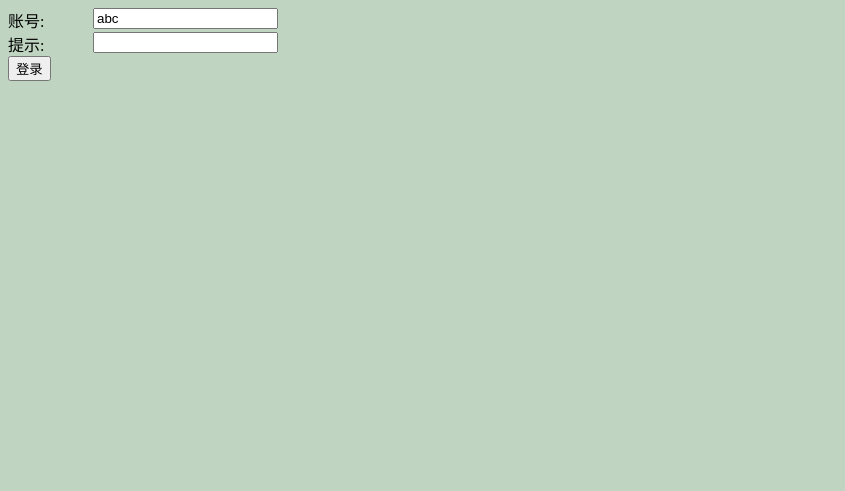
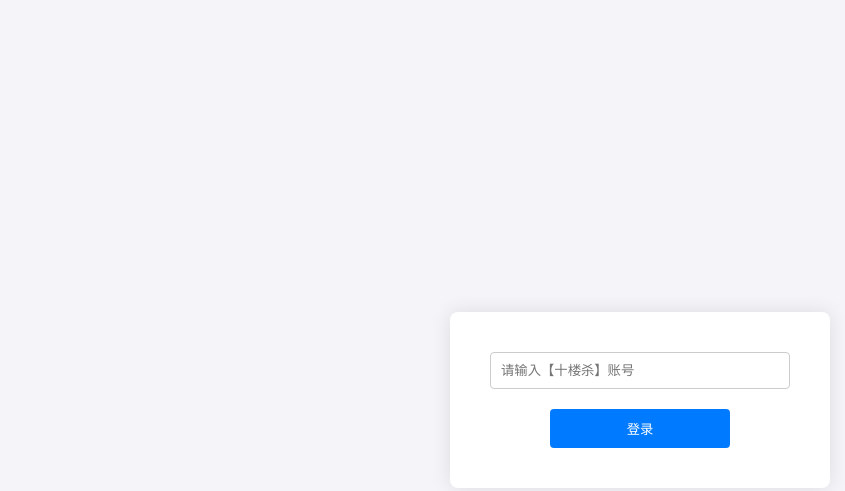
Before and after one commit to xiaobaobao007/TenthFloorKill, a plain HTML site: page client/main.html in a window 1280 px wide. Shown: the whole page, without its empty margins (0-845 px from the left). Drawn offline with Linux system fonts and the light colour scheme.

Commit message:
登录界面

```diff
--- a/client/main.html
+++ b/client/main.html
@@ -3,21 +3,11 @@
 
 <head>
     <meta charset="UTF-8">
-    <title>Canvas Falling Balls</title>
+    <meta name="viewport" content="width=device-width, initial-scale=1.0">
+    <title>十楼杀</title>
 </head>
 
 <body>
-
-<div>
-    <a>账号:</a>
-    <input id="account" value="abc"/>
-
-    </br> <a>提示:</a>
-    <input id="tips" value=""/>
-    </br>
-</div>
-
-<button onclick="login()">登录</button>
 
 <script src="static/scripts/routes/ClientRoutes.js"></script>
 <script src="static/scripts/routes/BaseRoutes.js"></script>
@@ -25,10 +15,19 @@
 <script src="static/scripts/util/WsConnectUtil.js"></script>
 <script src="static/scripts/util/ClientRoutes.js"></script>
 <script src="static/scripts/Init.js"></script>
-<link rel="stylesheet" href="static/css/main.css"/>
+<link rel="stylesheet" href="static/css/login.css"/>
+
+<div class="login-container">
+    <div class="input-group">
+        <input type="text" id="account" oninput="validateInput(this)" placeholder="请输入【十楼杀】账号">
+    </div>
+    <button onclick="login()">登录</button>
+</div>
+<script>
+    function validateInput(input) {
+        input.value = input.value.replace(/[^a-zA-Z0-9]/g, '');
+    }
+</script>
 </body>
 
-<script>
-</script>
-
 </html>
--- /dev/null
+++ b/client/static/css/login.css
@@ -0,0 +1,57 @@
+body {
+    font-family: Arial, sans-serif;
+    background-color: #f4f4f9;
+    display: flex;
+    justify-content: center;
+    align-items: center;
+    height: 100vh;
+    margin: 0;
+}
+
+.login-container {
+    background-color: #fff;
+    padding: 40px;
+    border-radius: 8px;
+    box-shadow: 0 0 20px rgba(0, 0, 0, 0.1);
+    width: 300px;
+}
+
+.login-container h2 {
+    text-align: center;
+    margin-bottom: 30px;
+    color: #333;
+}
+
+.input-group {
+    margin-bottom: 20px;
+}
+
+.input-group label {
+    display: block;
+    margin-bottom: 5px;
+    color: #666;
+}
+
+.input-group input {
+    width: 100%;
+    padding: 10px;
+    border: 1px solid #ccc;
+    border-radius: 4px;
+    box-sizing: border-box;
+}
+
+button {
+    margin-left: 20%;
+    width: 60%;
+    padding: 10px;
+    background-color: #007BFF;
+    color: #fff;
+    border: none;
+    border-radius: 4px;
+    cursor: pointer;
+    transition: background-color 0.3s ease;
+}
+
+button:hover {
+    background-color: #0056b3;
+}
--- a/client/static/css/main.css
+++ /dev/null
@@ -1,15 +0,0 @@
-canvas {
-    background-color: rgba(94, 100, 165, 0.31);
-}
-
-body {
-    background-color: rgba(51, 120, 55, 0.31);
-}
-
-div {
-    width: 270px;
-}
-
-input {
-    float: right;
-}
--- a/client/static/scripts/util/WsConnectUtil.js
+++ b/client/static/scripts/util/WsConnectUtil.js
@@ -27,7 +27,10 @@ function initWs() {
 
     // 连接出错时触发
     ws.onerror = function (error) {
-        console.log('WebSocket连接出错:', error);
+        console.log('服务器未开启');
+        ws = undefined;
+
+        setTimeout(initWs, 1000);
     };
 
     // 连接关闭时触发
```
